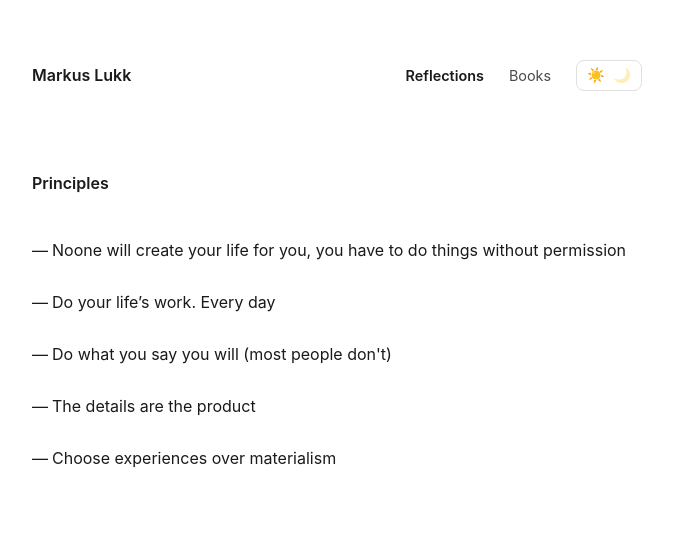
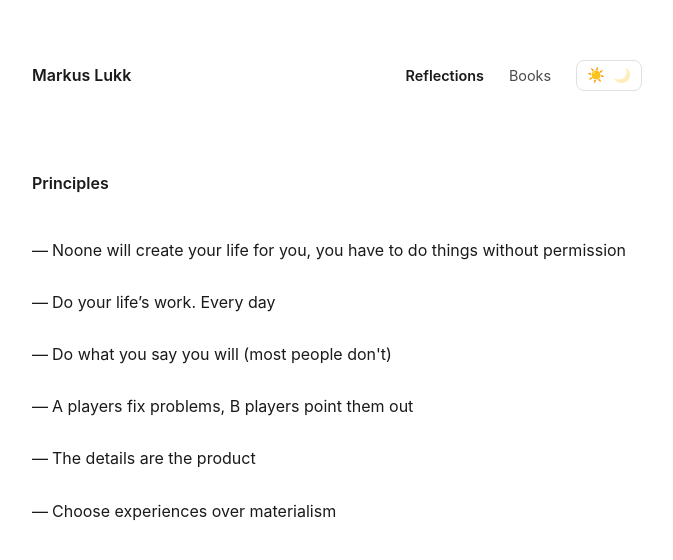
Before and after one commit to markuslukk/markuslukk.github.io, a Jekyll site: the page built from reflections/principles.html, in a window 1280 px wide. Shown: the top 560 px of the page, without its empty margins (303-976 px from the left). Built offline with Jekyll 4.4.1, drawn with Linux system fonts in a browser that asks for light colours.

Commit message:
Update principles.html

```diff
--- a/reflections/principles.html
+++ b/reflections/principles.html
@@ -21,6 +21,7 @@ title: Principles - Markus Lukk
     <li>Noone will create your life for you, you have to do things without permission </li>
     <li>Do your life’s work. Every day </li>
     <li>Do what you say you will (most people don't) </li>
+    <li>A players fix problems, B players point them out </li>
     <li>The details are the product </li>
     <li>Choose experiences over materialism </li>
   </ul>
```
